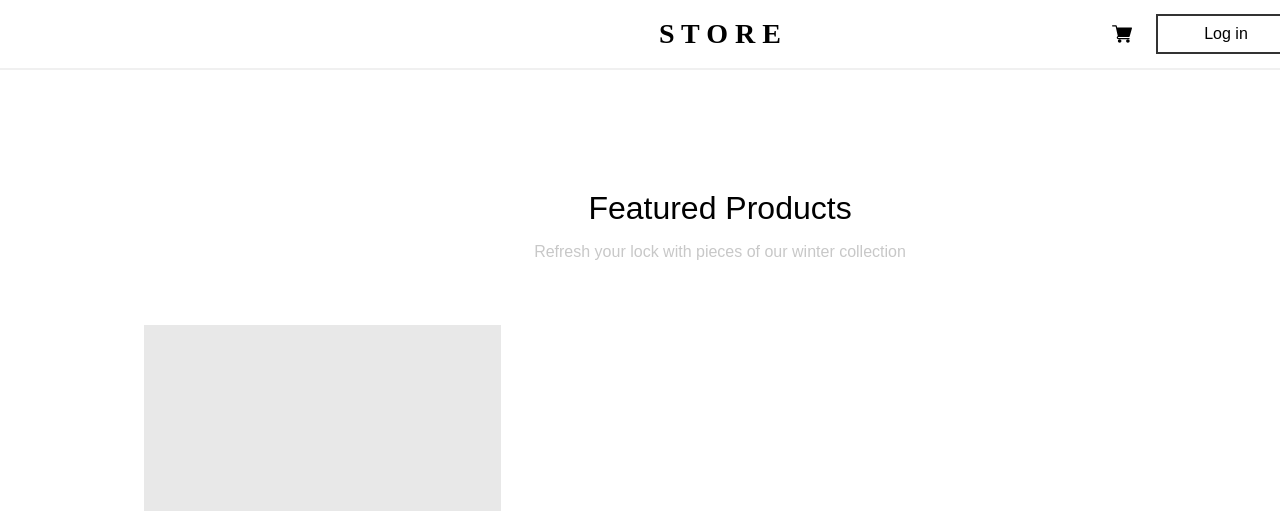
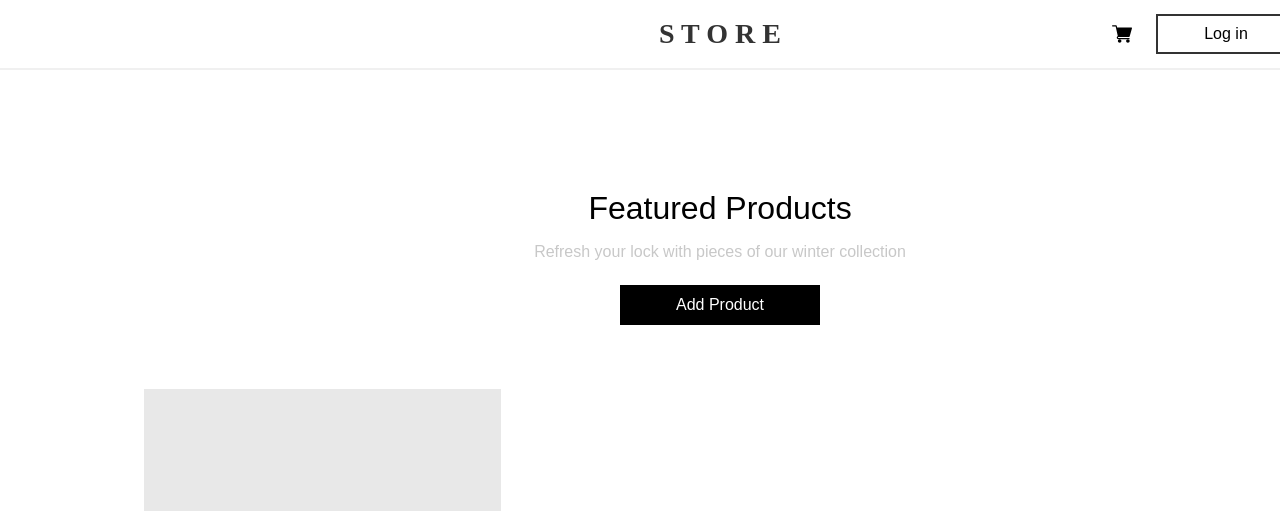
Before and after one commit to AhmedElbohoty/coretabs-store, a Django app: page /products/ in a window 1280 px wide; the page is wider, and only the part inside the window is pictured. Shown: the top 511 px of that part. Run offline with Django 3.2, Linux system fonts and the light colour scheme; data comes from the database, SQL or seed files in the repository; both versions use the stored data as it was after the commit.

Commit message:
Add prduct button

```diff
--- a/products/static/style/modules/header.css
+++ b/products/static/style/modules/header.css
@@ -10,6 +10,7 @@
 }
 
 .header-title {
+  color: #333;
   font-family: serif;
   font-size: 28px;
   font-weight: 600;
--- a/products/static/style/modules/main.css
+++ b/products/static/style/modules/main.css
@@ -139,6 +139,7 @@
 /* #endregion product details */
 
 /* #region product btns */
+
 .main-prod-actions {
   display: flex;
   align-items: center;
--- a/products/views.py
+++ b/products/views.py
@@ -11,6 +11,7 @@ def products_list(request):
 
 
 def product_details(request, pk):
+
     if request.method == 'POST':
         product = Product.objects.get(pk=pk)
         product.delete()
--- a/templates/products/product-add.html
+++ b/templates/products/product-add.html
@@ -38,7 +38,7 @@
   <body>
     <div class="root">
       <header class="header">
-        <p class="header-title">S T O R E</p>
+        <a href="{% url 'products_list' %}" class="header-title">S T O R E</a>
         <div class="header-btn-cont">
           <object
             type="image/svg+xml"
--- a/templates/products/product-details.html
+++ b/templates/products/product-details.html
@@ -36,7 +36,8 @@
   <body>
     <div class="root">
       <header class="header">
-        <p class="header-title">S T O R E</p>
+        <a href="{% url 'products_list' %}" class="header-title">S T O R E</a>
+
         <div class="header-btn-cont">
           <object
             type="image/svg+xml"
--- a/templates/products/products-list.html
+++ b/templates/products/products-list.html
@@ -57,6 +57,10 @@
           <p class="main-header-desc">
             Refresh your lock with pieces of our winter collection
           </p>
+
+          <a href="{% url 'product_add' %}" class="main-header-add"
+            >Add Product</a
+          >
         </div>
 
         {% if not products %}
```
Also changed, not shown: db.sqlite3.
